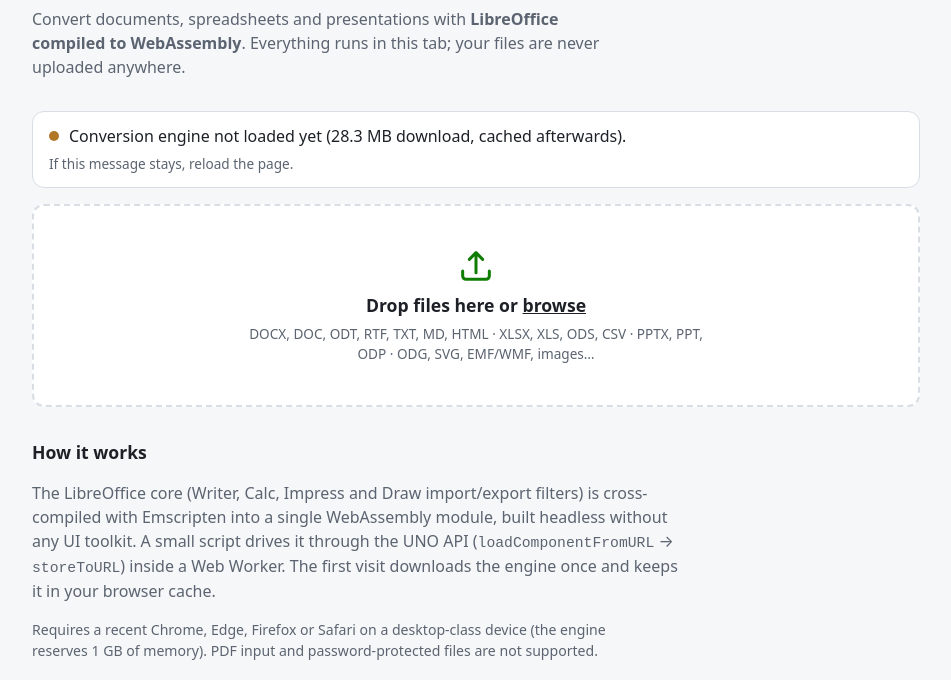
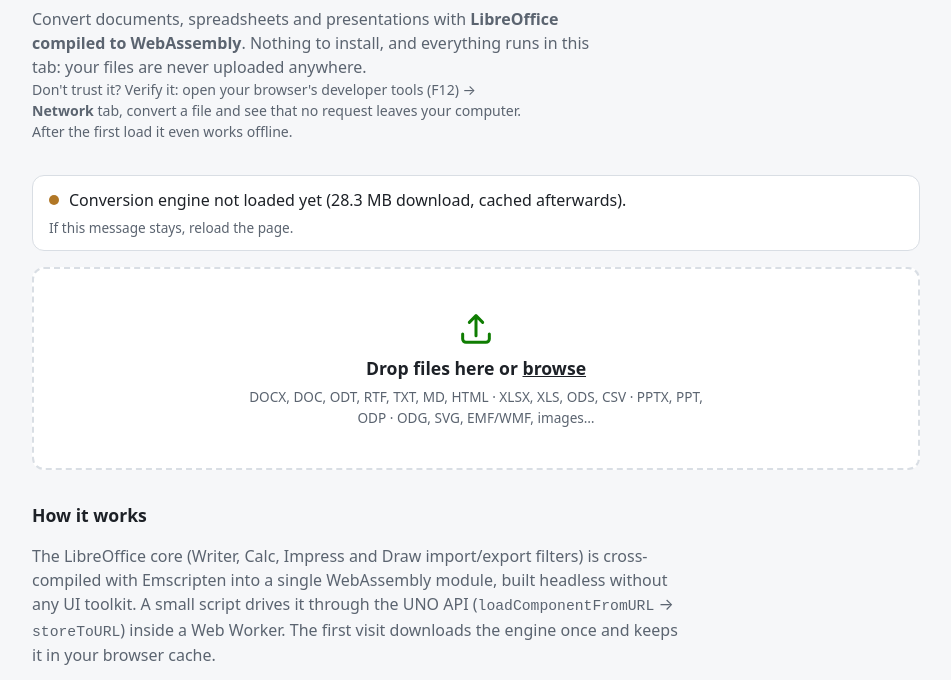
Before and after one commit to Skitionek/serverless-office-converter, a plain HTML site: page web/index.html in a window 1280 px wide. Shown: the part 94-774 px from the top of the page, without its empty margins (164-1115 px from the left). Drawn offline with Linux system fonts and the light colour scheme.

Commit message:
Explain the no-install and no-upload benefits, and how to verify them
README and page now say that nothing needs installing and that files never
leave the browser, with steps to check it in the DevTools Network tab
(and by going offline).

Coding assisted with Claude Sonnet 5.5

```diff
--- a/web/index.html
+++ b/web/index.html
@@ -38,8 +38,11 @@
     <div class="wrap">
         <h1>Office Converter</h1>
         <p class="tagline">Convert documents, spreadsheets and presentations with
-            <strong>LibreOffice compiled to WebAssembly</strong>. Everything runs in this tab;
-            your files are never uploaded anywhere.</p>
+            <strong>LibreOffice compiled to WebAssembly</strong>. Nothing to install, and
+            everything runs in this tab: your files are never uploaded anywhere.</p>
+        <p class="tagline small">Don't trust it? Verify it: open your browser's developer tools
+            (F12) → <strong>Network</strong> tab, convert a file and see that no request
+            leaves your computer. After the first load it even works offline.</p>
     </div>
 </header>
 
```
Also changed, not shown: README.md.
